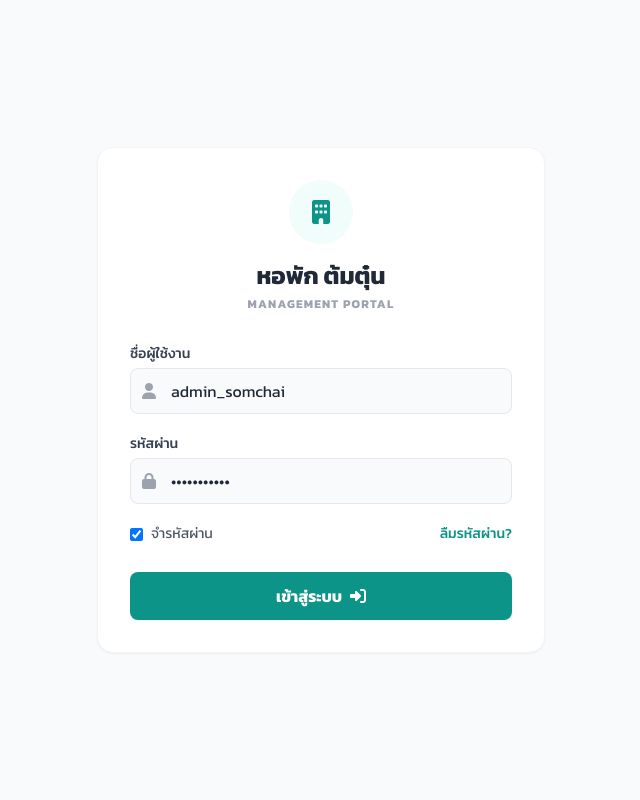
After one commit to ohm024/tomtun-dorm-project, a Django app: page /login/ in a window 1280 px wide. The commit adds this page. Shown: the whole page, without its empty margins (319-959 px from the left). Run offline with Django 5.2, Linux system fonts and the light colour scheme; some libraries are stand-ins or nearby versions.

Commit message:
feature Logout

```diff
--- a/management/views.py
+++ b/management/views.py
@@ -34,3 +34,5 @@ def maintenance(request):
     return render(request, 'maintenance.html')
 def settings_view(request):
     return render(request, 'settings.html')
+def login_view(request):
+    return render(request, 'login.html')
--- a/templates/base.html
+++ b/templates/base.html
@@ -36,7 +36,7 @@
         </div>
         <div class="p-4 border-t border-gray-100">
             <a href="{% url 'settings' %}" class="sidebar-link"><i class="fas fa-cog w-6"></i> การตั้งค่า</a>
-            <a href="#" class="sidebar-link text-red-500 hover:bg-red-50 hover:text-red-600"><i class="fas fa-sign-out-alt w-6"></i> ออกจากระบบ</a>
+            <a href="{% url 'login' %}" class="sidebar-link text-red-500 hover:bg-red-50 hover:text-red-600"><i class="fas fa-sign-out-alt w-6"></i> ออกจากระบบ</a>
         </div>
     </aside>
 
--- /dev/null
+++ b/templates/login.html
@@ -0,0 +1,59 @@
+<!DOCTYPE html>
+<html lang="th">
+<head>
+    <meta charset="UTF-8">
+    <meta name="viewport" content="width=device-width, initial-scale=1.0">
+    <title>เข้าสู่ระบบ | หอพัก ต้มตุ๋น</title>
+    <script src="https://cdn.tailwindcss.com"></script>
+    <link rel="stylesheet" href="https://cdnjs.cloudflare.com/ajax/libs/font-awesome/6.4.0/css/all.min.css">
+    <link href="https://fonts.googleapis.com/css2?family=Kanit:wght@300;400;500;600;700&display=swap" rel="stylesheet">
+    <style>
+        body { font-family: 'Kanit', sans-serif; }
+    </style>
+</head>
+<body class="bg-gray-50 flex items-center justify-center h-screen">
+
+    <div class="bg-white p-8 rounded-2xl shadow-sm border border-gray-100 w-full max-w-md">
+        <div class="text-center mb-8">
+            <div class="inline-flex items-center justify-center w-16 h-16 rounded-full bg-teal-50 text-teal-600 mb-4 text-2xl">
+                <i class="fas fa-building"></i>
+            </div>
+            <h1 class="text-2xl font-bold text-gray-800">หอพัก ต้มตุ๋น</h1>
+            <p class="text-gray-400 text-xs font-bold tracking-widest mt-1">MANAGEMENT PORTAL</p>
+        </div>
+
+        <form action="{% url 'dashboard' %}" method="GET" class="space-y-5">
+            <div>
+                <label class="block text-sm font-medium text-gray-700 mb-1">ชื่อผู้ใช้งาน</label>
+                <div class="relative">
+                    <div class="absolute inset-y-0 left-0 pl-3 flex items-center pointer-events-none text-gray-400">
+                        <i class="fas fa-user"></i>
+                    </div>
+                    <input type="text" value="admin_somchai" class="w-full bg-gray-50 border border-gray-200 text-gray-800 rounded-lg pl-10 px-4 py-2.5 focus:ring-teal-500 focus:border-teal-500 focus:bg-white transition-colors" placeholder="กรอกชื่อผู้ใช้งาน">
+                </div>
+            </div>
+            <div>
+                <label class="block text-sm font-medium text-gray-700 mb-1">รหัสผ่าน</label>
+                <div class="relative">
+                    <div class="absolute inset-y-0 left-0 pl-3 flex items-center pointer-events-none text-gray-400">
+                        <i class="fas fa-lock"></i>
+                    </div>
+                    <input type="password" value="password123" class="w-full bg-gray-50 border border-gray-200 text-gray-800 rounded-lg pl-10 px-4 py-2.5 focus:ring-teal-500 focus:border-teal-500 focus:bg-white transition-colors" placeholder="กรอกรหัสผ่าน">
+                </div>
+            </div>
+
+            <div class="flex items-center justify-between pb-2">
+                <label class="flex items-center text-sm text-gray-600 cursor-pointer">
+                    <input type="checkbox" class="mr-2 text-teal-600 focus:ring-teal-500 rounded border-gray-300 cursor-pointer" checked> จำรหัสผ่าน
+                </label>
+                <a href="#" class="text-sm text-teal-600 hover:text-teal-700 hover:underline font-medium">ลืมรหัสผ่าน?</a>
+            </div>
+
+            <button type="submit" class="w-full bg-teal-600 text-white font-bold py-3 rounded-lg hover:bg-teal-700 transition-colors shadow-sm flex justify-center items-center">
+                เข้าสู่ระบบ <i class="fas fa-sign-in-alt ml-2"></i>
+            </button>
+        </form>
+    </div>
+
+</body>
+</html>
--- a/tomtun_dorm/urls.py
+++ b/tomtun_dorm/urls.py
@@ -17,4 +17,5 @@ urlpatterns = [
     path('billing/', views.billing, name='billing'),
     path('maintenance/', views.maintenance, name='maintenance'),
     path('settings/', views.settings_view, name='settings'),
+    path('login/', views.login_view, name='login'),
 ]
```
